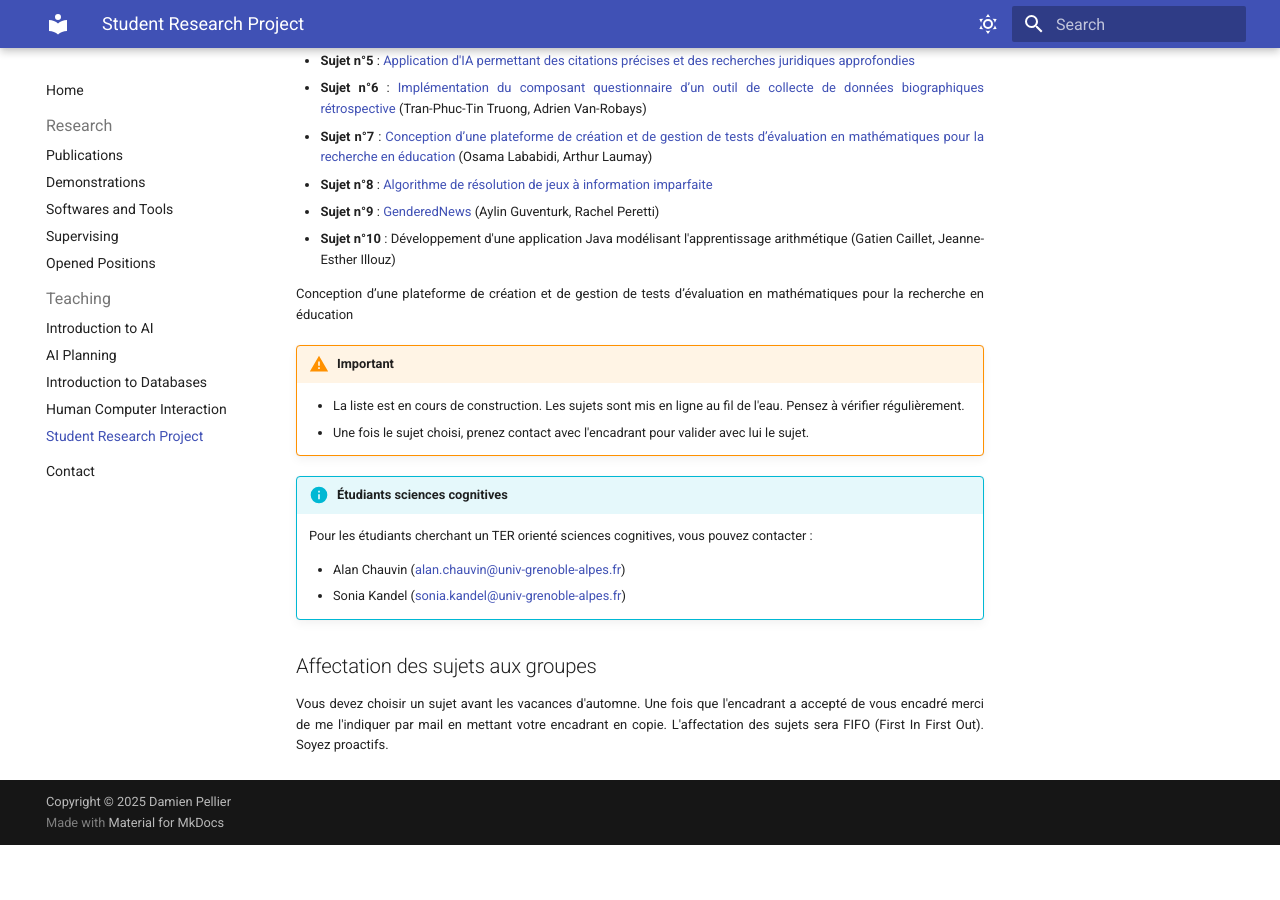
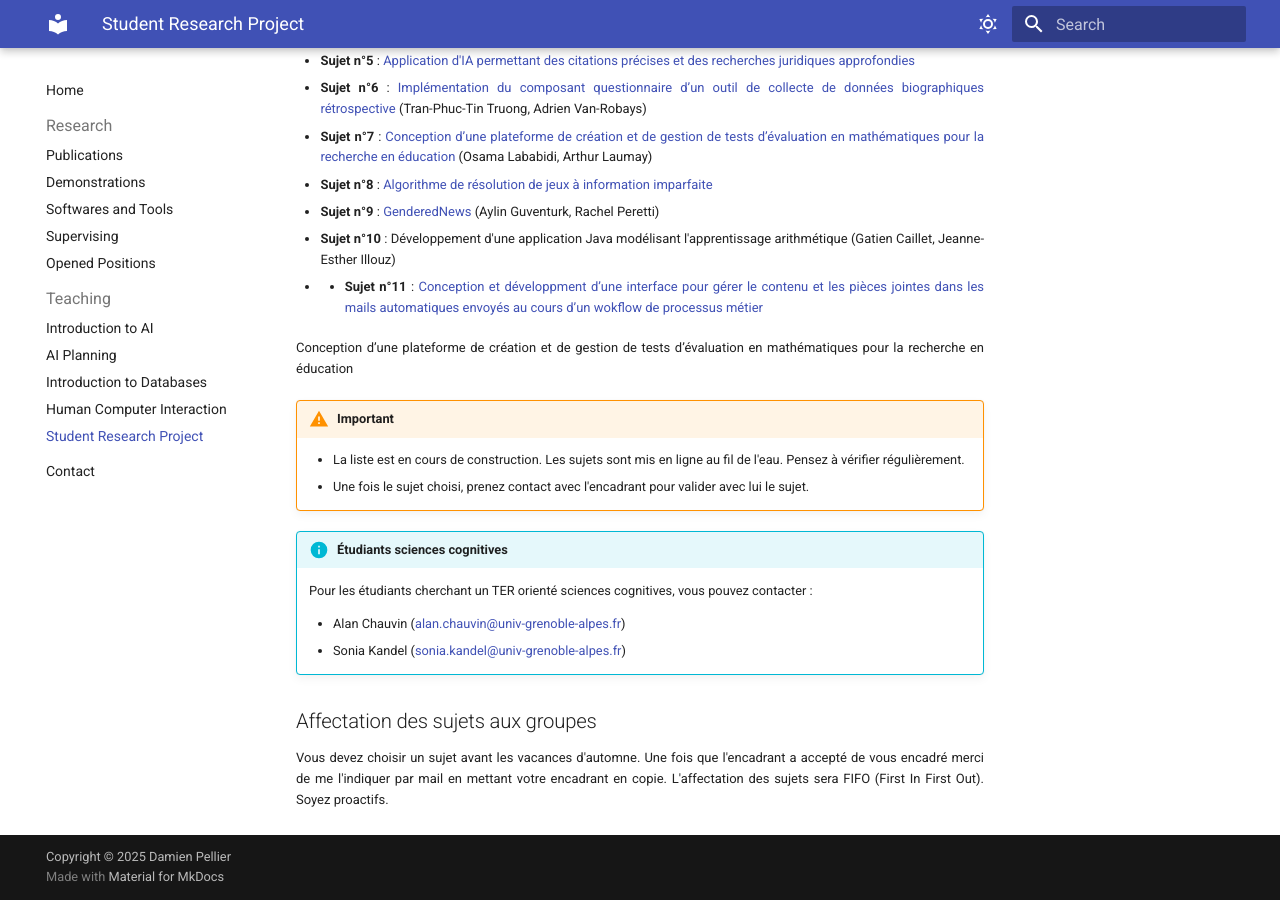
Before and after one commit to pellierd/homepage, an MkDocs documentation site: the page built from docs/teaching/srp.md, in a window 1280 px wide and 900 px high, scrolled down 1328 px. Built offline with MkDocs 1.6.1 and Material for MkDocs 9.7.7, drawn with Linux system fonts in a browser that asks for light colours; before the commit the page ends 2173 px from its top, so only the background shows below that.

Commit message:
ajout sujet ter 11

```diff
--- a/docs/teaching/srp.md
+++ b/docs/teaching/srp.md
@@ -46,6 +46,8 @@ La première période du projet est consacrée à l'élaboration des documents p
 - **Sujet n°9** : [GenderedNews](srp/Sujet_9_2025.pdf) (Aylin Guventurk, Rachel Peretti)
 - **Sujet n°10** : Développement d'une application Java modélisant l'apprentissage arithmétique (Gatien Caillet,
 Jeanne-Esther Illouz)
+- - **Sujet n°11** : [Conception et développment d’une interface pour gérer le contenu et les pièces jointes dans les mails automatiques envoyés au cours d’un  wokflow de processus métier](srp/Sujet_11_2025.pdf)
+
 
 
 Conception d’une plateforme de création et de gestion de tests d’évaluation en mathématiques pour la recherche en éducation
```
